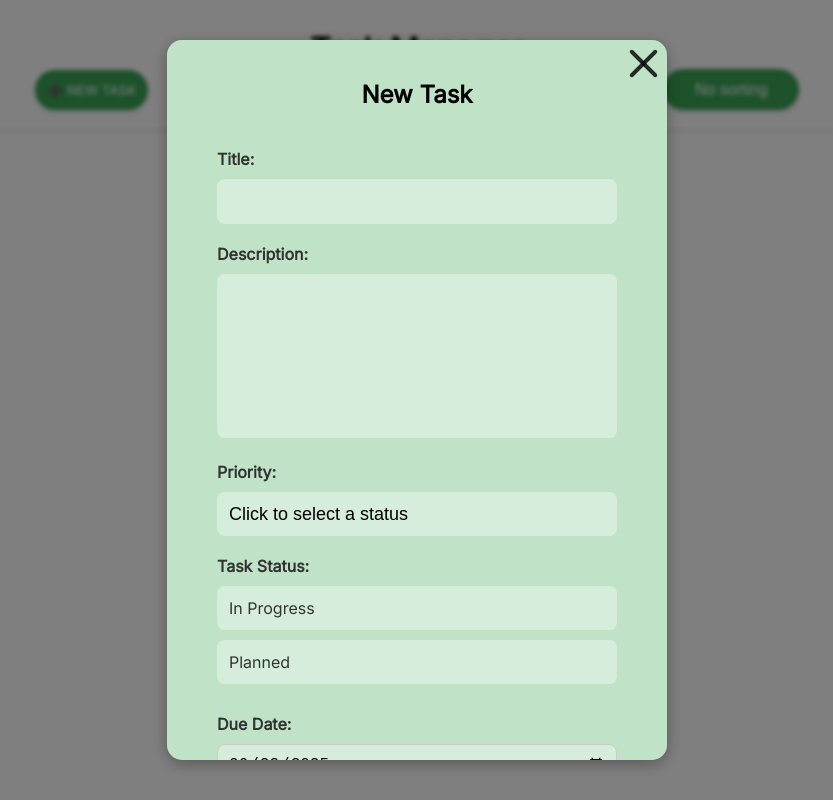
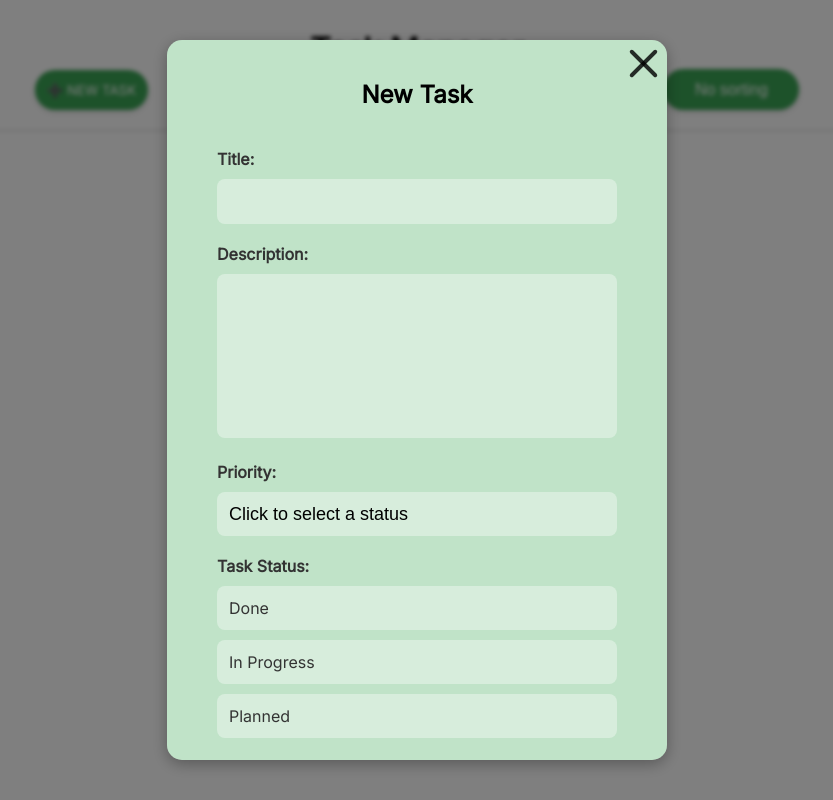
Before and after one commit to AndriyGazda/ToDoList, a React (Vite) app: page / in a window 1280 px wide. Both pictures are taken after a click on the button "➕ NEW TASK". Shown: the whole page, without its empty margins (223-1056 px from the left). Built offline with nearby package versions, Linux system fonts and the light colour scheme.

Commit message:
update task status in modalComponent

```diff
--- a/src/component/TaskFormModal/TaskFormModal.tsx
+++ b/src/component/TaskFormModal/TaskFormModal.tsx
@@ -105,25 +105,34 @@ const TaskFormModal = ({
 
           <div className={classes.wrapperForm}>
             <label htmlFor="status">Task Status:</label>
-            {submitLabel === "Save" && (
+
+            {!isEditable ? (
+              // Режим перегляду
+              <p className={classes.statusReadonly}>
+                {initialStatus === "done"
+                  ? "Done"
+                  : initialStatus === "in-progress"
+                    ? "In Progress"
+                    : initialStatus === "planned"
+                      ? "Planned"
+                      : "No status"}
+              </p>
+            ) : (
+              // Режим редагування
+              <>
                 <div className={classes.statusRadioBtnWrapper}>
                   <Input
                     type="radio"
                     id="statusTaskDone"
                     value="done"
                     {...register("status")}
-                  disabled={!isEditable}
                     checked={statusWatch === "done"}
                     className={classes.statusRadioBtn}
                   />
-                <label
-                  htmlFor="statusTaskDone"
-                  className={classes.statusRadioBtn}
-                >
+                  <label htmlFor="statusTaskDone" className={classes.statusRadioBtn}>
                     Done
                   </label>
                 </div>
-            )}
 
                 <div className={classes.statusRadioBtnWrapper}>
                   <Input
@@ -131,14 +140,10 @@ const TaskFormModal = ({
                     id="statusTaskInProgress"
                     value="in-progress"
                     {...register("status")}
-                disabled={!isEditable}
                     checked={statusWatch === "in-progress"}
                     className={classes.statusRadioBtn}
                   />
-              <label
-                htmlFor="statusTaskInProgress"
-                className={classes.statusRadioBtn}
-              >
+                  <label htmlFor="statusTaskInProgress" className={classes.statusRadioBtn}>
                     In Progress
                   </label>
                 </div>
@@ -149,17 +154,15 @@ const TaskFormModal = ({
                     id="statusTaskPlanned"
                     value="planned"
                     {...register("status")}
-                disabled={!isEditable}
                     checked={statusWatch === "planned"}
                     className={classes.statusRadioBtn}
                   />
-              <label
-                htmlFor="statusTaskPlanned"
-                className={classes.statusRadioBtn}
-              >
+                  <label htmlFor="statusTaskPlanned" className={classes.statusRadioBtn}>
                     Planned
                   </label>
                 </div>
+              </>
+            )}
           </div>
 
           <div className={classes.wrapperForm}>
--- a/src/layout/Main/TaskCard/TaskCard.tsx
+++ b/src/layout/Main/TaskCard/TaskCard.tsx
@@ -6,6 +6,7 @@ import { memo, useState } from "react";
 import TaskFormModalComponent from "@/component/TaskFormModal/TaskFormModal";
 import { useTaskStore } from "@/store/useTaskStore";
 import type { Task } from "@/interface/task.interface.ts";
+// import {TaskDetailModal} from "@/component/TaskDetailModal/TaskDetailModal.tsx";
 
 interface TaskCardProps {
   task: Task;
@@ -82,6 +83,10 @@ const TaskCard = memo(({ task }: TaskCardProps) => {
         isEditable={isEditable}
         onEditClick={() => setIsEditable(true)}
       />
+
+
+      {/*<TaskDetailModal isOpen={isModalOpen} onClose={closeModal} task={task} onEditClick={() => setIsEditable(true)} />*/}
+
     </div>
   );
 });
```
Also changed, not shown: src/component/TaskFormModal/TaskFormModal.module.css (+0 -7 lines). Lines whose indentation alone changed are shown as unchanged.
